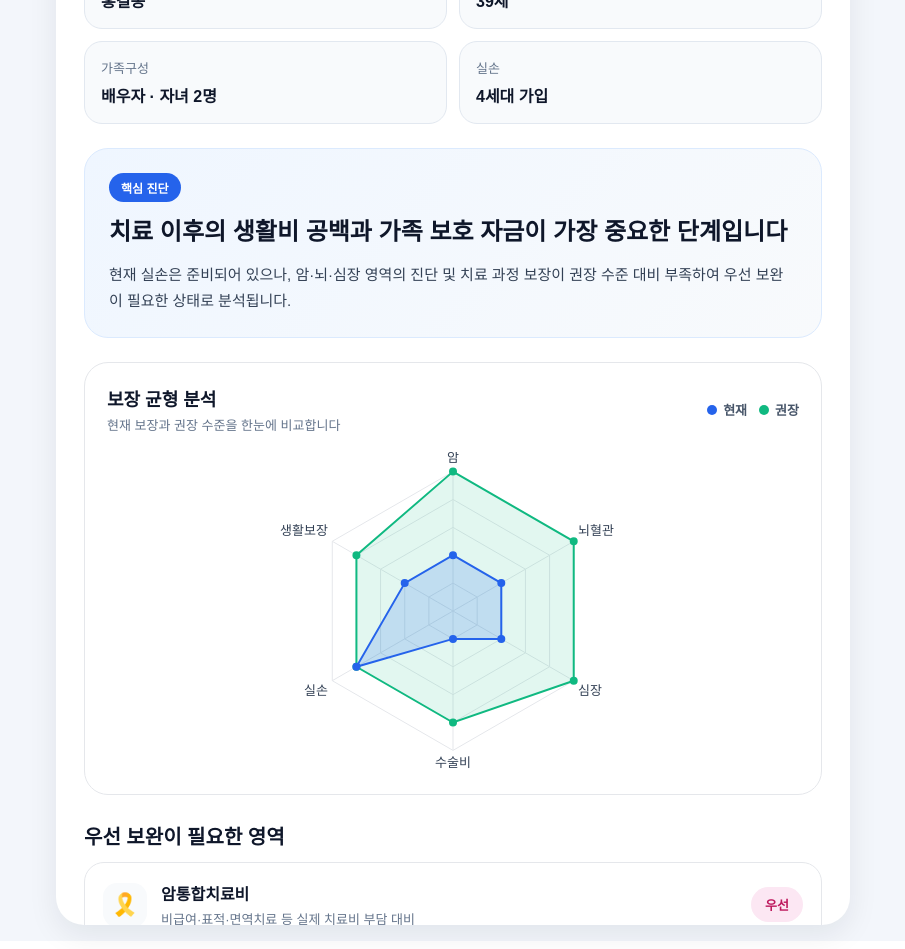
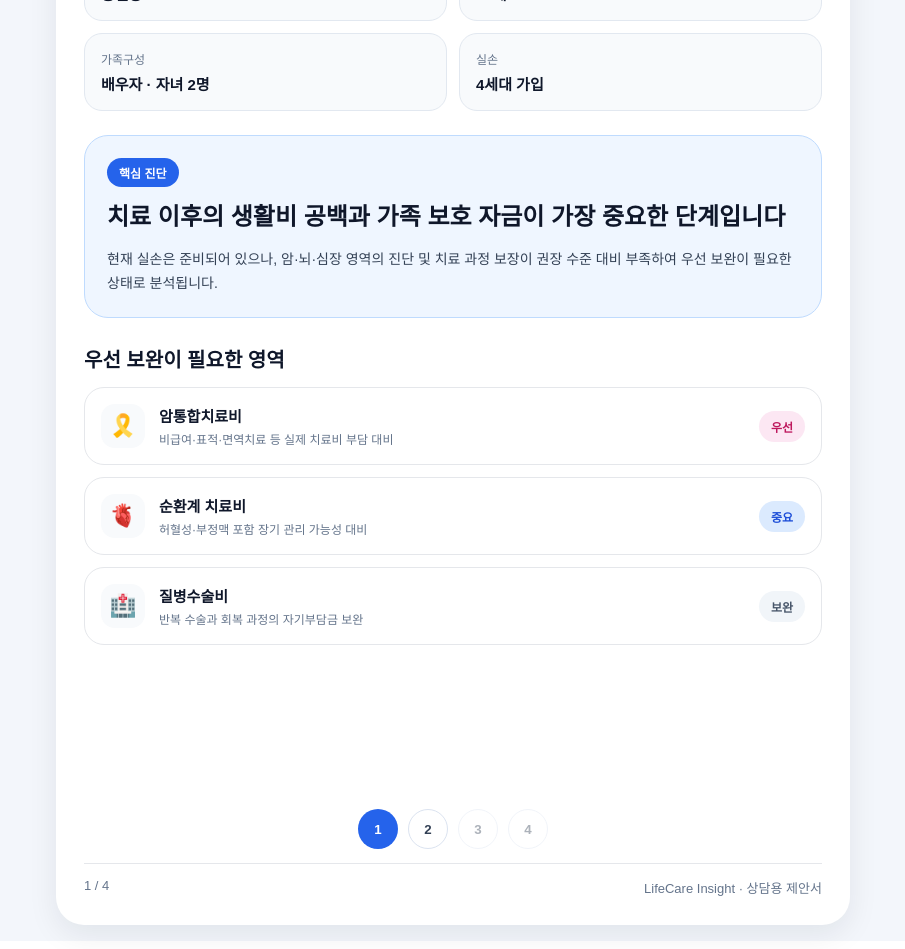
Before and after one commit to Seodaeseok/lifecare-insight, a Next.js app: page /new/proposal in a window 1280 px wide. Shown: the part 280-1229 px from the top of the page, without its empty margins (187-1092 px from the left). Built offline with nearby package versions, Linux system fonts and the light colour scheme.

Commit message:
Update page.tsx

```diff
--- a/app/new/proposal/page.tsx
+++ b/app/new/proposal/page.tsx
@@ -1,87 +1,15 @@
 'use client';
 
 import { useRouter } from 'next/navigation';
-import {
-  Chart as ChartJS,
-  RadialLinearScale,
-  PointElement,
-  LineElement,
-  Filler,
-  Tooltip,
-  Legend,
-} from 'chart.js';
-import { Radar } from 'react-chartjs-2';
-
-ChartJS.register(
-  RadialLinearScale,
-  PointElement,
-  LineElement,
-  Filler,
-  Tooltip,
-  Legend
-);
 
 export default function ProposalPage() {
   const router = useRouter();
-
-  const radarData = {
-    labels: ['암', '뇌혈관', '심장', '수술비', '실손', '생활보장'],
-    datasets: [
-      {
-        label: '현재 보장',
-        data: [2, 2, 2, 1, 4, 2],
-        backgroundColor: 'rgba(37,99,235,0.18)',
-        borderColor: '#2563eb',
-        borderWidth: 2,
-        pointBackgroundColor: '#2563eb',
-      },
-      {
-        label: '권장 수준',
-        data: [5, 5, 5, 4, 4, 4],
-        backgroundColor: 'rgba(16,185,129,0.12)',
-        borderColor: '#10b981',
-        borderWidth: 2,
-        pointBackgroundColor: '#10b981',
-      },
-    ],
-  };
-
-  const radarOptions: any = {
-    responsive: true,
-    maintainAspectRatio: false,
-    plugins: {
-      legend: { display: false },
-      tooltip: { enabled: true },
-    },
-    scales: {
-      r: {
-        min: 0,
-        max: 5,
-        ticks: {
-          display: false,
-          stepSize: 1,
-        },
-        grid: {
-          color: '#E5E7EB',
-        },
-        angleLines: {
-          color: '#E5E7EB',
-        },
-        pointLabels: {
-          color: '#334155',
-          font: {
-            size: 13,
-          },
-        },
-      },
-    },
-  };
 
   return (
     <main style={mainStyle}>
       {/* 상단 버튼 */}
       <div className="no-print" style={topBarStyle}>
-        <div style={leftButtonWrapStyle}>
+        <div style={leftWrapStyle}>
           <button
             onClick={() => router.push('/new/coverage')}
             style={navButtonStyle}
@@ -90,7 +18,7 @@ export default function ProposalPage() {
           </button>
         </div>
 
-        <div style={centerButtonWrapStyle}>
+        <div style={centerWrapStyle}>
           <button
             onClick={() => router.push('/')}
             style={navButtonStyle}
@@ -99,14 +27,14 @@ export default function ProposalPage() {
           </button>
         </div>
 
-        <div style={rightSpacerStyle} />
+        <div />
       </div>
 
       {/* A4 카드 */}
       <div style={cardStyle}>
         {/* 헤더 */}
         <div style={headerStyle}>
-          <div style={logoCircleStyle}>🛡️</div>
+          <div style={logoStyle}>🛡️</div>
 
           <div>
             <div style={brandStyle}>LifeCare Insight</div>
@@ -156,35 +84,7 @@ export default function ProposalPage() {
           </p>
         </div>
 
-        {/* 레이더 차트 */}
-        <div style={chartCardStyle}>
-          <div style={chartHeaderStyle}>
-            <div>
-              <div style={chartTitleStyle}>보장 균형 분석</div>
-              <div style={chartSubtitleStyle}>
-                현재 보장과 권장 수준을 한눈에 비교합니다
-              </div>
-            </div>
-
-            <div style={legendWrapStyle}>
-              <div style={legendItemStyle}>
-                <span style={{ ...legendDotStyle, background: '#2563eb' }} />
-                현재
-              </div>
-
-              <div style={legendItemStyle}>
-                <span style={{ ...legendDotStyle, background: '#10b981' }} />
-                권장
-              </div>
-            </div>
-          </div>
-
-          <div style={chartWrapStyle}>
-            <Radar data={radarData} options={radarOptions} />
-          </div>
-        </div>
-
-        {/* 우선 보완 영역 */}
+        {/* 보완 영역 */}
         <div style={sectionStyle}>
           <h3 style={sectionTitleStyle}>우선 보완이 필요한 영역</h3>
 
@@ -236,29 +136,7 @@ export default function ProposalPage() {
           </div>
         </div>
 
-        {/* 설계 방향 */}
-        <div style={guideBoxStyle}>
-          <h3 style={guideTitleStyle}>권장 설계 방향</h3>
-
-          <div style={guideListStyle}>
-            <div style={guideItemStyle}>
-              <span style={guideCheckStyle}>✓</span>
-              진단자금 중심으로 핵심 위험을 먼저 확보
-            </div>
-
-            <div style={guideItemStyle}>
-              <span style={guideCheckStyle}>✓</span>
-              치료 과정에서 실제 지출이 큰 영역 우선 보완
-            </div>
-
-            <div style={guideItemStyle}>
-              <span style={guideCheckStyle}>✓</span>
-              예산 범위 내에서 단계적으로 확대하는 전략 권장
-            </div>
-          </div>
-        </div>
-
-        {/* 하단 페이지 이동 */}
+        {/* 페이지 이동 */}
         <div className="no-print" style={pageNavStyle}>
           <button style={activePageButtonStyle}>1</button>
 
@@ -269,10 +147,7 @@ export default function ProposalPage() {
             2
           </button>
 
-          <button
-            style={pageButtonStyle}
-            onClick={() => router.push('/new/plan')}
-            >
+          <button style={disabledPageButtonStyle} disabled>
             3
           </button>
 
@@ -308,18 +183,14 @@ const topBarStyle = {
   alignItems: 'center',
 };
 
-const leftButtonWrapStyle = {
+const leftWrapStyle = {
   display: 'flex',
   justifyContent: 'flex-start',
 };
 
-const centerButtonWrapStyle = {
+const centerWrapStyle = {
   display: 'flex',
   justifyContent: 'center',
-};
-
-const rightSpacerStyle = {
-  display: 'block',
 };
 
 const navButtonStyle = {
@@ -331,12 +202,11 @@ const navButtonStyle = {
   fontSize: 14,
   fontWeight: 700,
   color: '#0f172a',
-  boxShadow: '0 1px 2px rgba(15,23,42,0.04)',
 };
 
 const cardStyle = {
   width: '794px',
-  height: '1123px', // minHeight 말고 height 고정!
+  height: '1123px',
   margin: '0 auto',
   background: 'white',
   borderRadius: 28,
@@ -344,9 +214,8 @@ const cardStyle = {
   boxShadow: '0 10px 30px rgba(15,23,42,0.08)',
   display: 'flex',
   flexDirection: 'column' as const,
-  overflow: 'hidden' as const, // 넘치면 잘라냄
+  overflow: 'hidden' as const,
   boxSizing: 'border-box' as const,
-  pageBreakAfter: 'always' as const,
 };
 
 const headerStyle = {
@@ -355,7 +224,7 @@ const headerStyle = {
   alignItems: 'center',
 };
 
-const logoCircleStyle = {
+const logoStyle = {
   width: 56,
   height: 56,
   borderRadius: 18,
@@ -365,33 +234,31 @@ const logoCircleStyle = {
   alignItems: 'center',
   justifyContent: 'center',
   fontSize: 26,
-  flexShrink: 0,
 };
 
 const brandStyle = {
   color: '#2563eb',
   fontWeight: 800,
-  fontSize: 14,
-  marginBottom: 6,
+  fontSize: 13,
+  marginBottom: 4,
 };
 
 const titleStyle = {
   margin: 0,
-  fontSize: 30,
-  lineHeight: 1.2,
+  fontSize: 28,
   color: '#0f172a',
 };
 
 const subtitleStyle = {
-  margin: '10px 0 0',
+  margin: '8px 0 0',
   color: '#64748b',
-  fontSize: 15,
+  fontSize: 14,
   lineHeight: 1.6,
 };
 
 const summaryGridStyle = {
   display: 'grid',
-  gridTemplateColumns: 'repeat(2, minmax(0,1fr))',
+  gridTemplateColumns: '1fr 1fr',
   gap: 12,
   marginTop: 24,
 };
@@ -405,28 +272,26 @@ const summaryCardStyle = {
 
 const summaryLabelStyle = {
   color: '#64748b',
-  fontSize: 13,
+  fontSize: 12,
   marginBottom: 6,
 };
 
 const summaryValueStyle = {
   color: '#0f172a',
   fontWeight: 700,
-  fontSize: 16,
+  fontSize: 15,
 };
 
 const heroBoxStyle = {
   marginTop: 24,
-  background: 'linear-gradient(135deg, #eff6ff 0%, #f8fafc 100%)',
-  border: '1px solid #dbeafe',
+  background: '#eff6ff',
+  border: '1px solid #bfdbfe',
   borderRadius: 24,
-  padding: 24,
+  padding: 22,
 };
 
 const heroBadgeStyle = {
-  display: 'inline-flex',
-  alignItems: 'center',
-  gap: 6,
+  display: 'inline-block',
   background: '#2563eb',
   color: 'white',
   borderRadius: 999,
@@ -447,62 +312,7 @@ const heroTextStyle = {
   margin: '14px 0 0',
   color: '#334155',
   lineHeight: 1.7,
-  fontSize: 15,
-};
-
-const chartCardStyle = {
-  marginTop: 24,
-  background: '#ffffff',
-  border: '1px solid #e5e7eb',
-  borderRadius: 24,
-  padding: 22,
-};
-
-const chartHeaderStyle = {
-  display: 'flex',
-  justifyContent: 'space-between',
-  alignItems: 'center',
-  gap: 12,
-  flexWrap: 'wrap' as const,
-};
-
-const chartTitleStyle = {
-  fontWeight: 800,
-  color: '#0f172a',
-  fontSize: 18,
-};
-
-const chartSubtitleStyle = {
-  color: '#64748b',
-  fontSize: 13,
-  marginTop: 4,
-};
-
-const legendWrapStyle = {
-  display: 'flex',
-  gap: 12,
-  alignItems: 'center',
-};
-
-const legendItemStyle = {
-  display: 'flex',
-  alignItems: 'center',
-  gap: 6,
-  color: '#475569',
-  fontSize: 13,
-  fontWeight: 600,
-};
-
-const legendDotStyle = {
-  width: 10,
-  height: 10,
-  borderRadius: '50%',
-  display: 'inline-block',
-};
-
-const chartWrapStyle = {
-  height: 320,
-  marginTop: 18,
+  fontSize: 14,
 };
 
 const sectionStyle = {
@@ -511,13 +321,13 @@ const sectionStyle = {
 
 const sectionTitleStyle = {
   fontSize: 20,
-  margin: '0 0 12px',
+  margin: '0 0 14px',
   color: '#0f172a',
 };
 
 const gapStyle = {
   display: 'grid',
-  gap: 14,
+  gap: 12,
 };
 
 const priorityCardStyle = {
@@ -527,9 +337,8 @@ const priorityCardStyle = {
   background: '#ffffff',
   border: '1px solid #e5e7eb',
   borderRadius: 20,
-  padding: 18,
-  gap: 14,
-  flexWrap: 'wrap' as const,
+  padding: 16,
+  gap: 12,
 };
 
 const priorityLeftStyle = {
@@ -537,7 +346,6 @@ const priorityLeftStyle = {
   gap: 14,
   alignItems: 'center',
   flex: 1,
-  minWidth: 220,
 };
 
 const priorityIconStyle = {
@@ -554,12 +362,12 @@ const priorityIconStyle = {
 const priorityTitleStyle = {
   fontWeight: 800,
   color: '#0f172a',
-  fontSize: 16,
+  fontSize: 15,
 };
 
 const priorityDescStyle = {
   color: '#64748b',
-  fontSize: 13,
+  fontSize: 12,
   marginTop: 4,
 };
 
@@ -567,68 +375,35 @@ const priorityBadgePinkStyle = {
   background: '#fce7f3',
   color: '#be185d',
   borderRadius: 999,
-  padding: '8px 14px',
+  padding: '7px 12px',
   fontWeight: 700,
-  fontSize: 13,
+  fontSize: 12,
 };
 
 const priorityBadgeBlueStyle = {
   background: '#dbeafe',
   color: '#1d4ed8',
   borderRadius: 999,
-  padding: '8px 14px',
+  padding: '7px 12px',
   fontWeight: 700,
-  fontSize: 13,
+  fontSize: 12,
 };
 
 const priorityBadgeGrayStyle = {
   background: '#f1f5f9',
   color: '#475569',
   borderRadius: 999,
-  padding: '8px 14px',
+  padding: '7px 12px',
   fontWeight: 700,
-  fontSize: 13,
-};
-
-const guideBoxStyle = {
-  marginTop: 24,
-  background: '#faf5ff',
-  border: '1px solid #ede9fe',
-  borderRadius: 24,
-  padding: 22,
-};
-
-const guideTitleStyle = {
-  margin: '0 0 14px',
-  color: '#6d28d9',
-  fontSize: 18,
-};
-
-const guideListStyle = {
-  display: 'grid',
-  gap: 12,
-};
-
-const guideItemStyle = {
-  display: 'flex',
-  gap: 10,
-  alignItems: 'flex-start',
-  color: '#334155',
-  lineHeight: 1.7,
-  fontSize: 14,
-};
-
-const guideCheckStyle = {
-  color: '#7c3aed',
-  fontWeight: 800,
-  flexShrink: 0,
+  fontSize: 12,
 };
 
 const pageNavStyle = {
   display: 'flex',
   justifyContent: 'center',
   gap: 10,
-  marginTop: 28,
+  marginTop: 'auto',
+  paddingTop: 18,
 };
 
 const pageButtonStyle = {
@@ -650,7 +425,6 @@ const activePageButtonStyle = {
   background: '#2563eb',
   color: 'white',
   fontWeight: 700,
-  cursor: 'default',
 };
 
 const disabledPageButtonStyle = {
@@ -660,13 +434,13 @@ const disabledPageButtonStyle = {
 };
 
 const footerStyle = {
-  marginTop: 'auto',
-  paddingTop: 18,
+  marginTop: 14,
+  paddingTop: 14,
   borderTop: '1px solid #e5e7eb',
   display: 'flex',
   justifyContent: 'space-between',
   color: '#64748b',
-  fontSize: 14,
+  fontSize: 13,
 };
 
 if (typeof window !== 'undefined') {
@@ -685,6 +459,11 @@ if (typeof window !== 'undefined') {
       main {
         padding: 0 !important;
       }
+
+      * {
+        -webkit-print-color-adjust: exact !important;
+        print-color-adjust: exact !important;
+      }
     }
   `;
 
```
